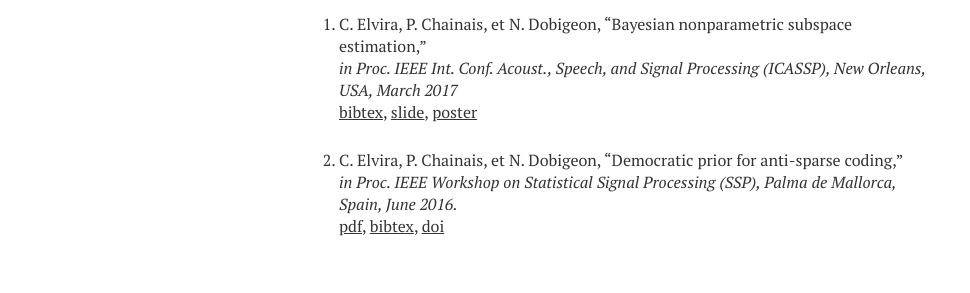
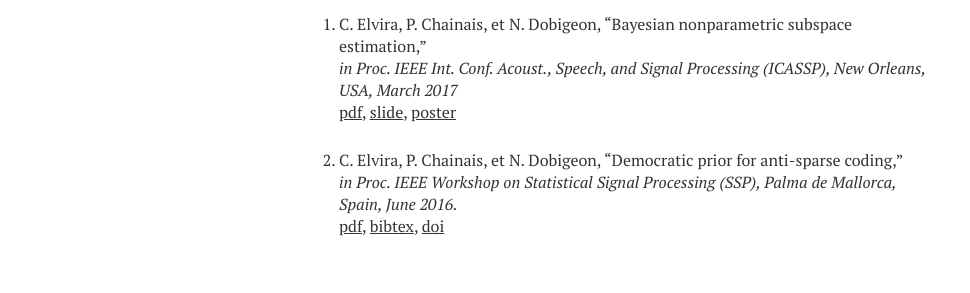
Before and after one commit to c-elvira/c-elvira.github.io-old, a Jekyll site: the page built from publication/index.md, in a window 1280 px wide. Shown: the part 422-715 px from the top of the page, without its empty margins (21-991 px from the left). Built offline with Jekyll 4.4.1, drawn with Linux system fonts in a browser that asks for light colours; nearby versions of some CDN libraries.

Commit message:
ajouts pdf

```diff
--- a/publication/index.md
+++ b/publication/index.md
@@ -20,7 +20,7 @@ comments: true
 
 1. C. Elvira, P. Chainais, et N. Dobigeon, "Bayesian nonparametric subspace estimation," <br/>
 *in Proc. IEEE Int. Conf. Acoust., Speech, and Signal Processing (ICASSP), New Orleans, USA, March 2017* <br/>
-[bibtex](../bibtex/Elvira_IEEE_ICASSP_2017.md), [slide](../pdf/elvira_2017_icassp_slide), [poster](../pdf/elvira_2017_icassp_poster) <br/>
+[pdf](../pdf/elvira2017iccasp.pdf), [slide](../pdf/elvira_2017_icassp_slide), [poster](../pdf/elvira_2017_icassp_poster) <br/>
 
 2. C. Elvira, P. Chainais, et N. Dobigeon, "Democratic prior for anti-sparse coding,"<br/>
 *in Proc. IEEE Workshop on Statistical Signal Processing (SSP), Palma de Mallorca, Spain, June 2016.*<br/>
```
Also changed, not shown: 3 other files.
